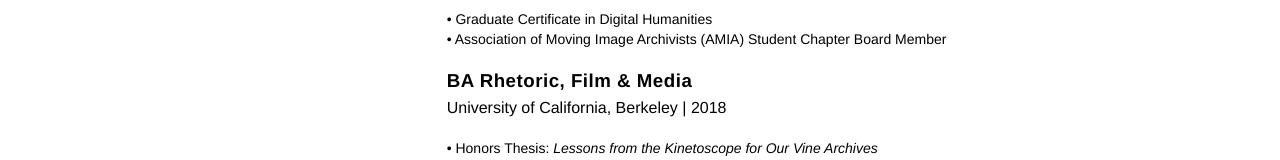
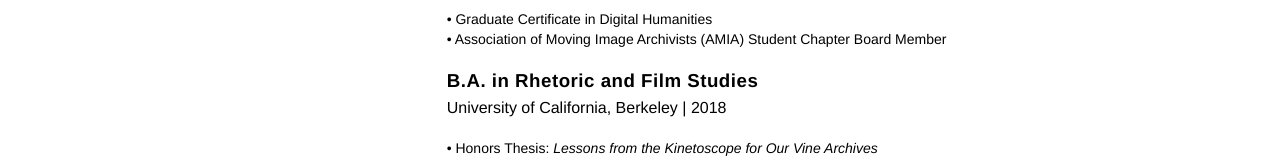
Before and after one commit to russellzych/russellzych.github.io, a plain HTML site: page pages/cv.html in a window 1280 px wide. Shown: the part 803-963 px from the top of the page. Drawn offline with Linux system fonts and the light colour scheme.

Commit message:
tiny cv change

```diff
--- a/pages/cv.html
+++ b/pages/cv.html
@@ -79,7 +79,7 @@
             <small>• Graduate Certificate in Digital Humanities</small><br>
             <small>• Association of Moving Image Archivists (AMIA) Student Chapter Board Member</small>
             <br><br>
-            <h3><strong>BA Rhetoric, Film & Media</strong></h3>
+            <h3><strong>B.A. in Rhetoric and Film Studies</strong></h3>
             <h4>University of California, Berkeley | 2018</h4><br>
             <small>• Honors Thesis: <i>Lessons from the Kinetoscope for Our Vine Archives</i></small>
             <br>
```
